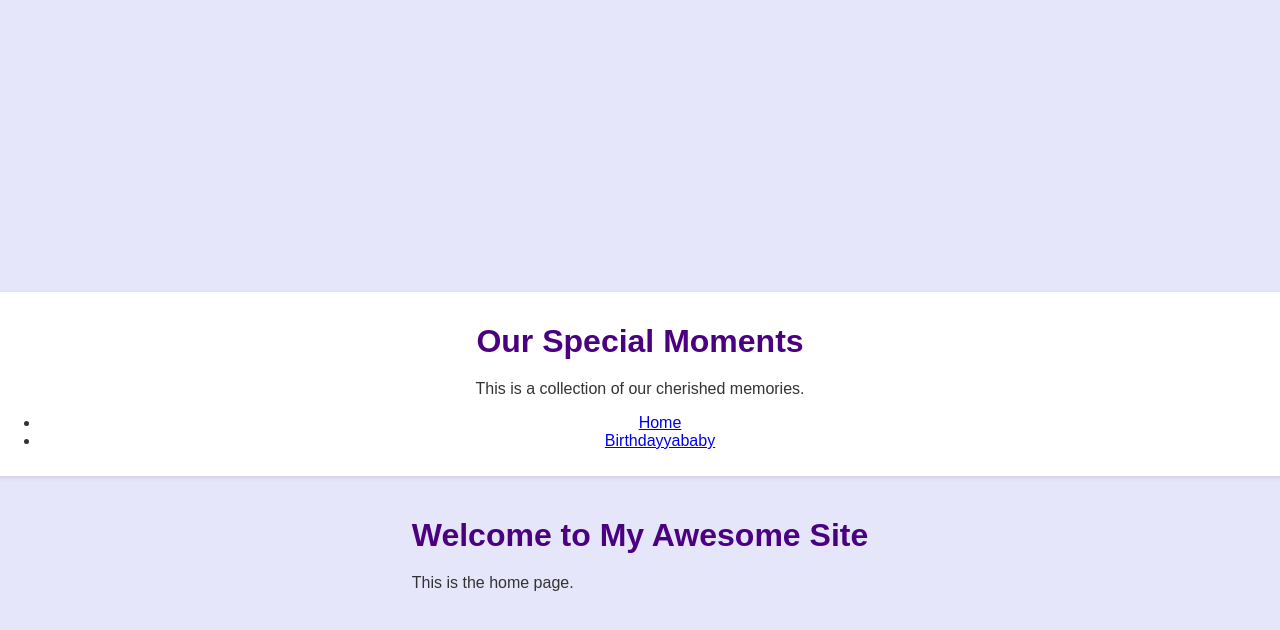
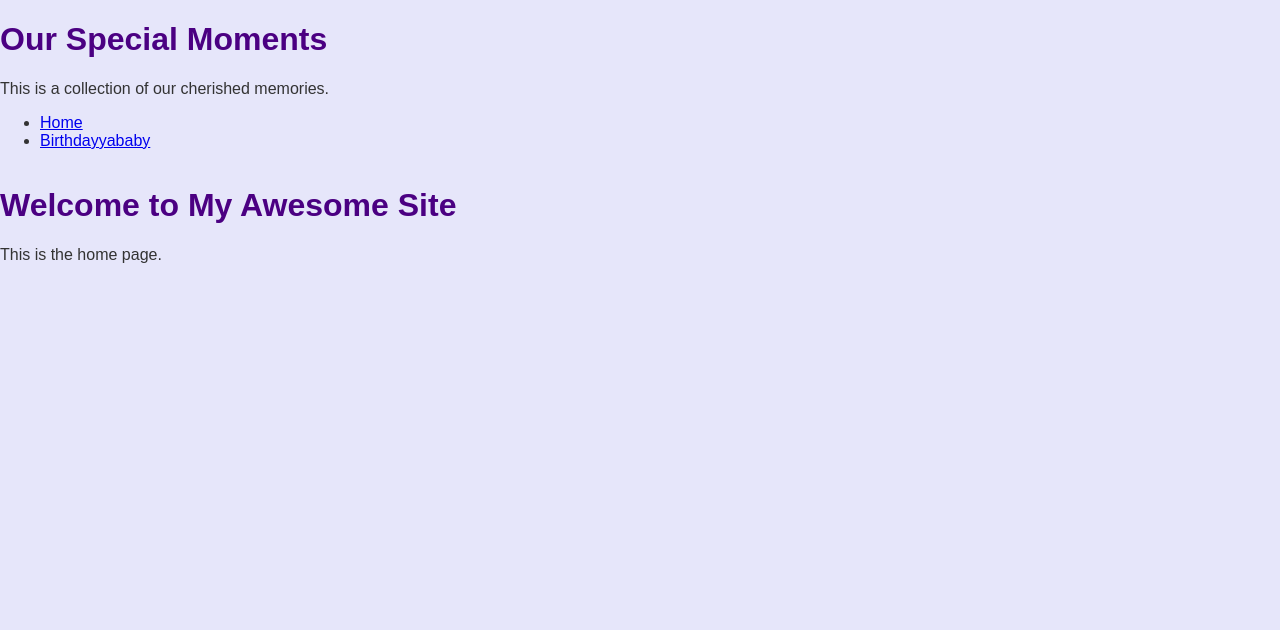
Before and after one commit to Hitahlula22/birthdayyababy, a Jekyll site: the page built from index.html, in a window 1280 px wide. Shown: the top 630 px of the page. Built offline with Jekyll 4.4.1, drawn with Linux system fonts in a browser that asks for light colours.

Commit message:
Update styles.css

```diff
--- a/assets/css/styles.css
+++ b/assets/css/styles.css
@@ -1,3 +1,4 @@
+/* Styles for the body */
 body {
   background-color: #E6E6FA; /* Light purple (lavender) */
   color: #333; /* Dark color for good contrast */
@@ -6,59 +7,42 @@
   padding: 0;
   display: flex;
   flex-direction: column;
-  align-items: center;
-  justify-content: center;
   min-height: 100vh;
 }
 
-header {
-  width: 100%;
-  background-color: #fff;
-  padding: 10px;
-  box-shadow: 0 2px 4px rgba(0, 0, 0, 0.1);
-  margin-bottom: 20px;
+/* Styles for the container */
+.container {
   text-align: center;
+  padding: 20px;
+  flex: 1; /* Make the container take up remaining space */
 }
 
-h1 {
-  color: #4B0082; /* Dark purple for the header */
-  margin-bottom: 20px;
-}
-
-.container {
-  display: flex;
-  flex-wrap: wrap;
-  justify-content: center;
-  padding: 20px;
-  width: 80%;
-  max-width: 1200px;
-}
-
+/* Styles for images */
 img {
   width: 200px; /* Adjust size as needed */
   height: auto;
   margin: 10px;
   border-radius: 10px; /* Rounded corners for images */
   box-shadow: 0 4px 8px rgba(0, 0, 0, 0.2); /* Add some shadow for depth */
+  transition: transform 0.3s ease; /* Smooth transition for hover effect */
 }
 
-@media (max-width: 600px) {
-  img {
-    width: 100px; /* Smaller images on small screens */
-  }
+/* Hover effect for images */
+img:hover {
+  transform: scale(1.05); /* Slightly enlarge images on hover */
 }
 
-img:hover {
-  transform: scale(1.05);
-  transition: transform 0.3s ease;
+/* Styles for headers */
+h1 {
+  color: #4B0082; /* Dark purple for the header */
 }
 
+/* Styles for the footer */
 footer {
   background-color: #4B0082; /* Dark purple */
   color: white;
   text-align: center;
   padding: 10px;
-  position: absolute;
-  bottom: 0;
+  position: relative;
   width: 100%;
 }
```
